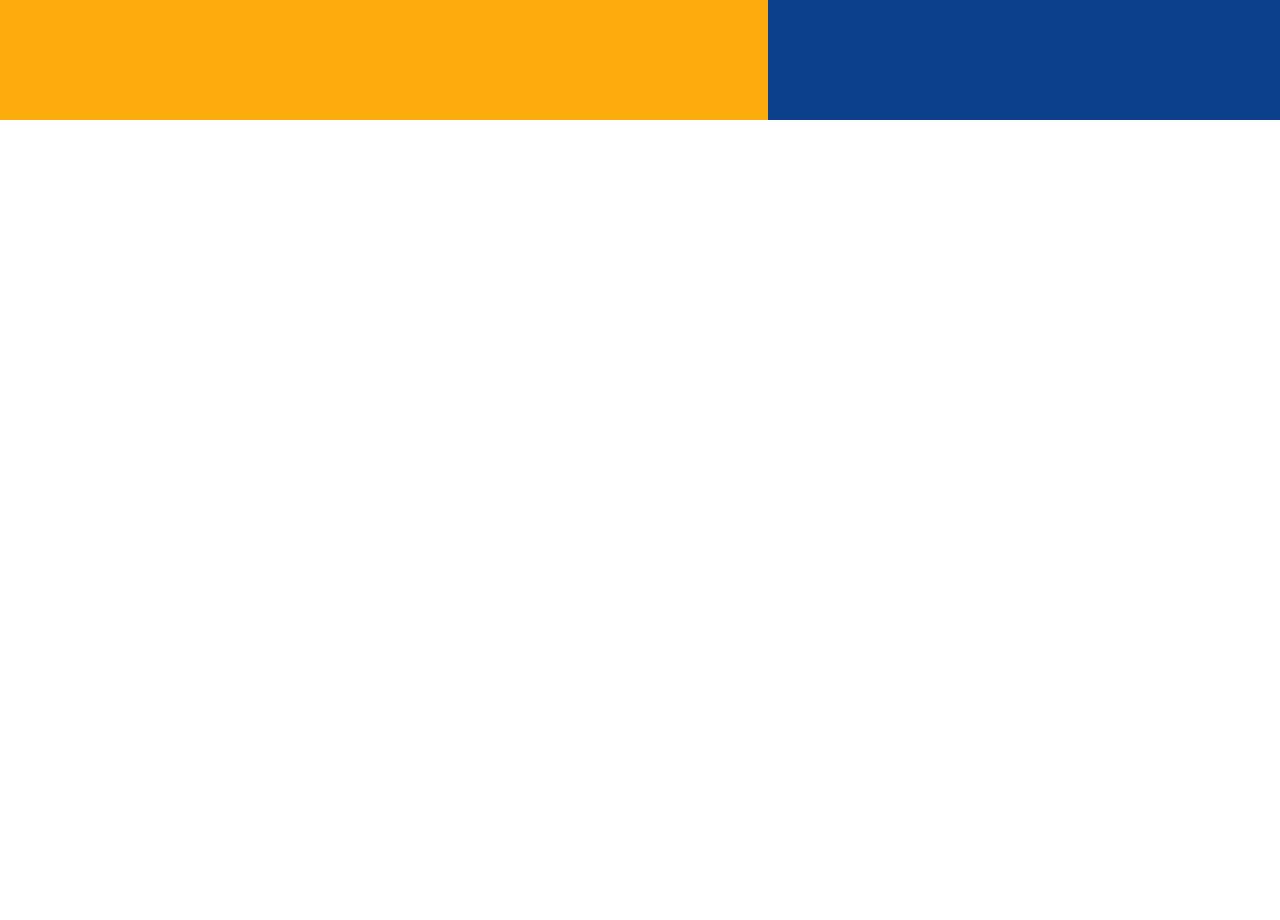
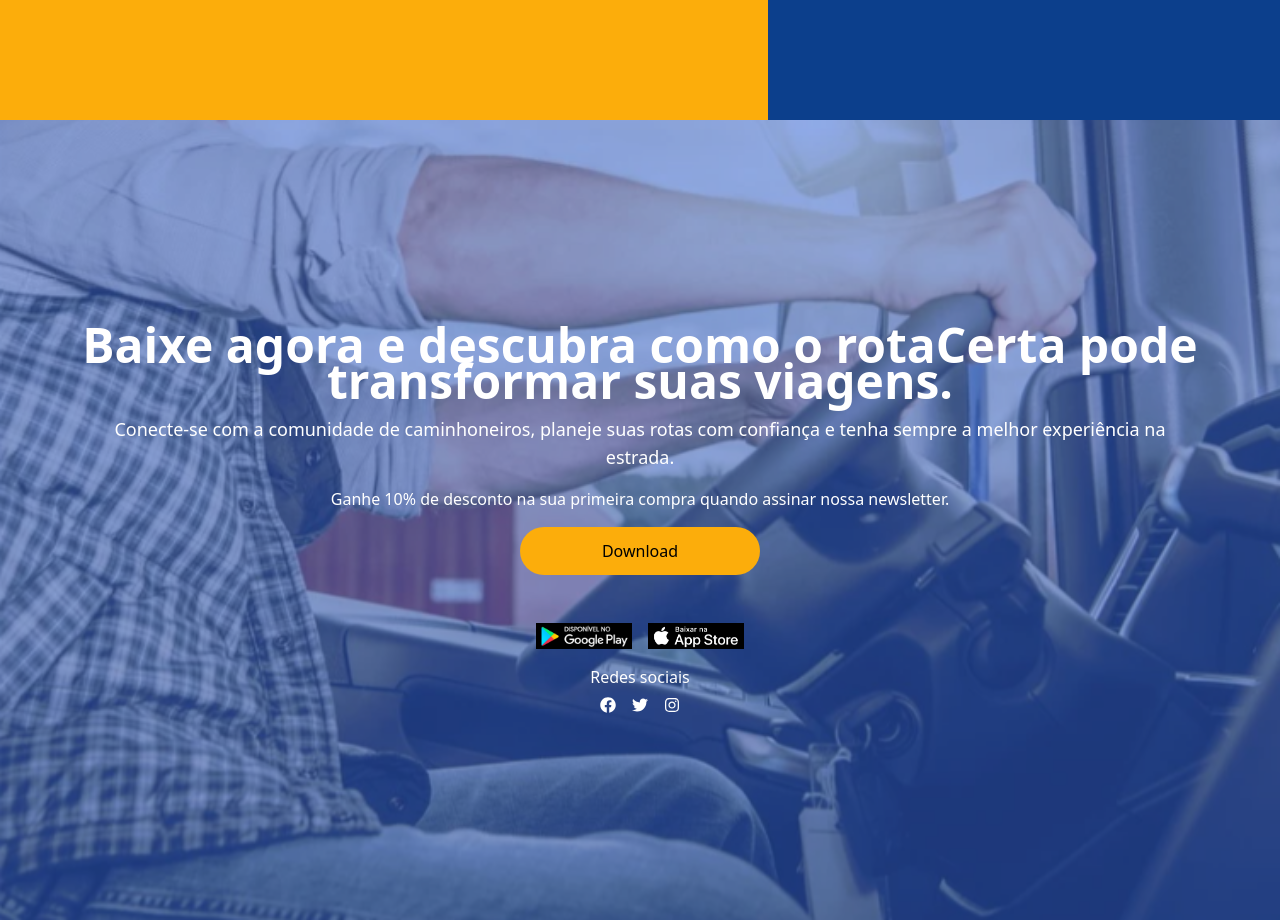
Before and after one commit to jpbarbosa44/lp-rotaCerta, a React (Vite) app: page / in a window 1280 px wide. Shown: the part 3080-4000 px from the top of the page. Before the commit the page ends 3200 px from the top, so only its background shows below. Built offline with nearby package versions, Linux system fonts and the light colour scheme.

Commit message:
modulo 5

```diff
--- a/package.json
+++ b/package.json
@@ -11,7 +11,8 @@
   },
   "dependencies": {
     "react": "^18.3.1",
-    "react-dom": "^18.3.1"
+    "react-dom": "^18.3.1",
+    "react-icons": "^5.2.1"
   },
   "devDependencies": {
     "@types/react": "^18.3.3",
--- a/src/App.tsx
+++ b/src/App.tsx
@@ -1,3 +1,4 @@
+import { FifthModule } from "./components/fifth-module";
 import { FirstModule } from "./components/first-module";
 import { FourthModule } from "./components/fourth-module";
 import { SecondModule } from "./components/second-module";
@@ -11,6 +12,7 @@ export function App() {
       <SecondModule />
       <ThirdModule />
       <FourthModule />
+      <FifthModule />
     </div>
   )
 }
--- /dev/null
+++ b/src/components/fifth-module.tsx
@@ -0,0 +1,31 @@
+import android from '../assets/android.png'
+import apple from '../assets/apple.png'
+import { FaInstagram, FaFacebook, FaTwitter  } from "react-icons/fa";
+
+
+export function FifthModule() {
+    return (
+        <div className="flex h-screen bg-cover  bg-[url('/motorista.png')]">
+            <div className="p-20 h-screen gap-4 text-white text-center w-full items-center justify-center bg-blue-600/50 flex flex-col">
+                <h1 className="text-[48px] font-bold leading-9">Baixe agora e descubra como o rotaCerta pode transformar suas viagens. </h1>
+                <p className="text-lg">Conecte-se com a comunidade de caminhoneiros, planeje suas rotas com confiança e tenha sempre a melhor experiência na estrada.</p>
+                <p>Ganhe 10% de desconto na sua primeira compra quando assinar nossa newsletter.</p>
+                <a href="https://forms.gle/jYXkrtoxcai7Zpgo8" target="_blank" className='flex items-center justify-center h-12 w-60 rounded-full text-black bg-[#fcad0b]'>Download</a>
+
+                <div className='flex gap-4 mt-8'>
+                    <button><img src={android} alt="" className='w-24' /></button>
+                    <button><img src={apple} alt="" className='w-24' /></button>
+                </div>
+
+                <div className='flex flex-col items-center justify-center'>
+                    <p>Redes sociais</p>
+                    <div className='text-white flex gap-4 mt-2'>
+                        <FaFacebook />
+                        <FaTwitter />
+                        <FaInstagram />
+                    </div>
+                </div>
+            </div>
+        </div>
+    )
+}
--- a/src/components/fourth-module.tsx
+++ b/src/components/fourth-module.tsx
@@ -1,5 +1,4 @@
 import cell3 from '../assets/cell3.png'
-import texto from '../assets/texto.png'
 
 export function FourthModule(){
     return (
--- a/src/components/third-module.tsx
+++ b/src/components/third-module.tsx
@@ -16,7 +16,6 @@ export function ThirdModule() {
                 <img src={cell2} className='w-auto' alt="" />
                 <img src={texto} className='w-auto'/>
             </div>
-
         </div>
     )
 }
```
Also changed, not shown: public/motorista.png (added), 1 other file (tests, documents, lock files or other folders).
